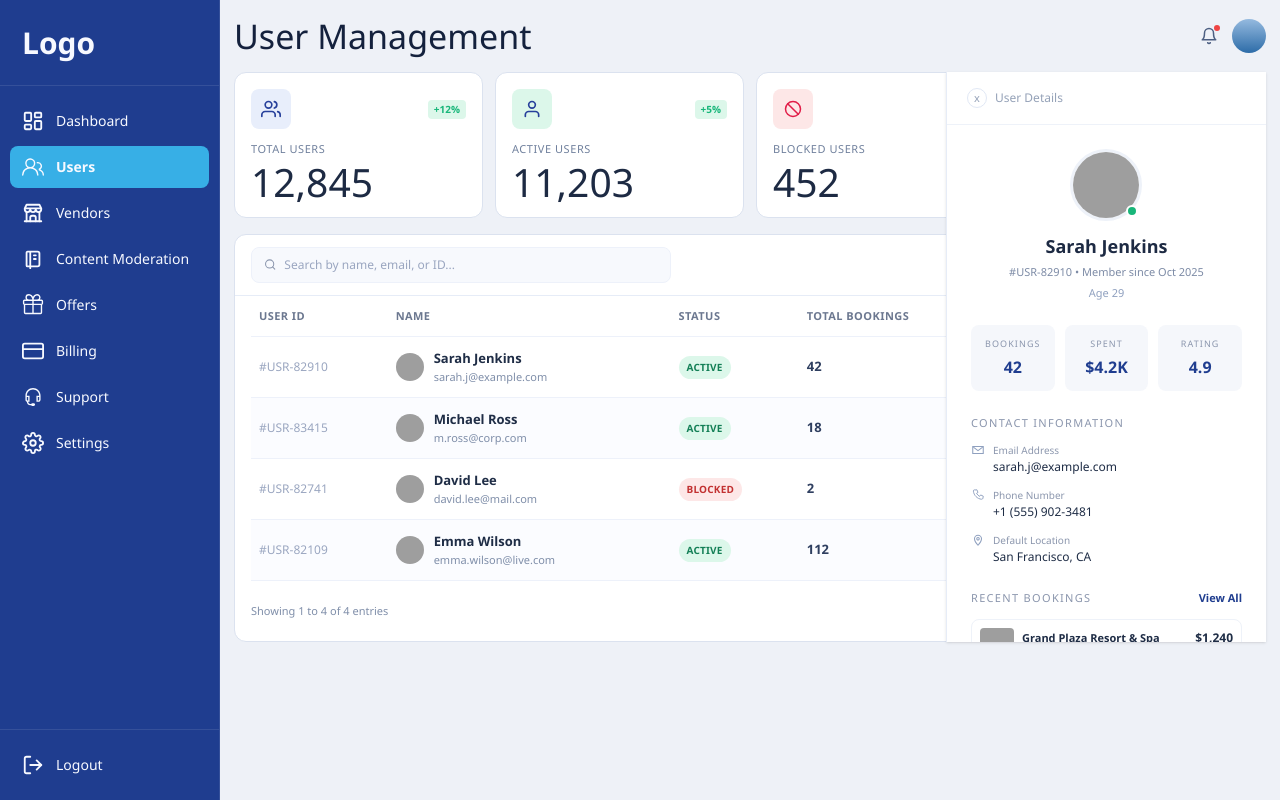
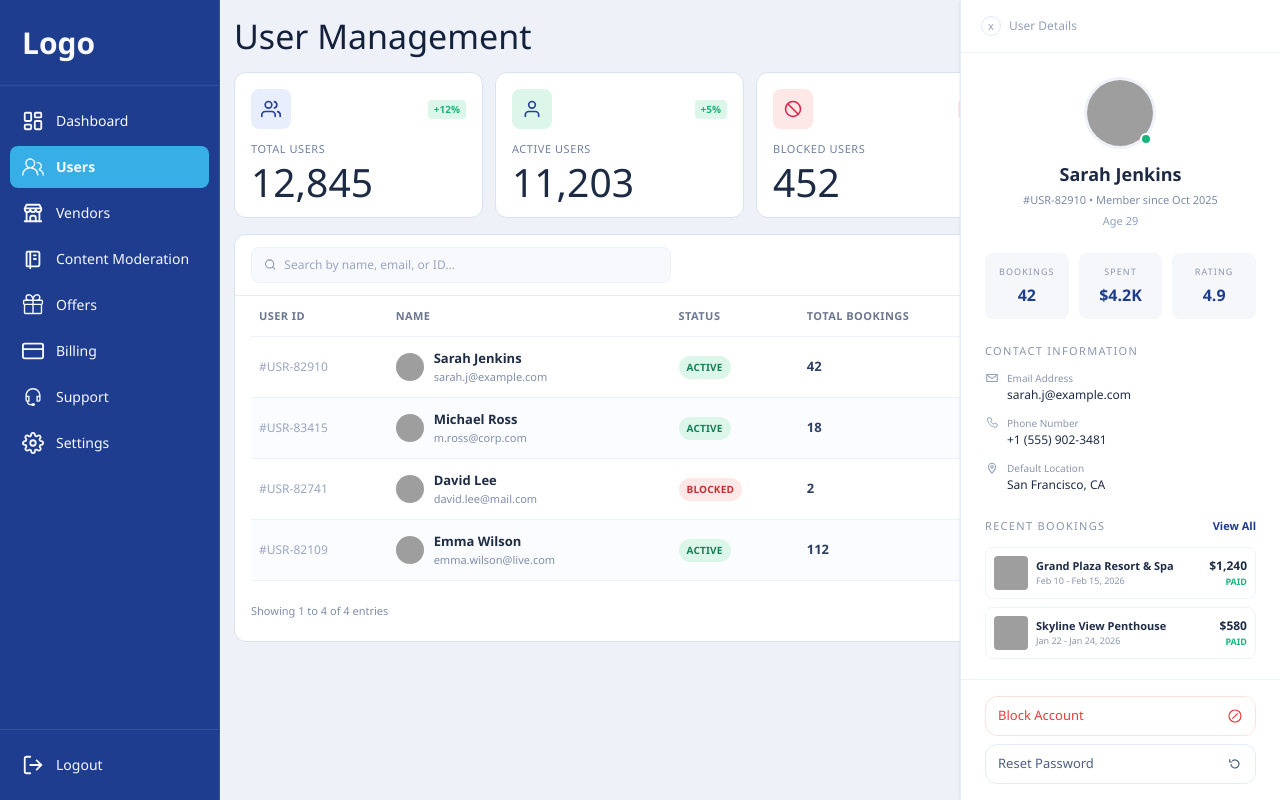
Before and after one commit to mmiskatul/nunonus-service-provider, a Next.js app: page /users in a window 1280 px wide. Both pictures are taken after a click on the button 1154 px from the left and 367 px from the top of the page. Built offline with nearby package versions, Linux system fonts and the light colour scheme; grey boxes are pictures that could not be loaded.

Commit message:
fix: make user details panel full-height

```diff
--- a/components/main/users-management-view.tsx
+++ b/components/main/users-management-view.tsx
@@ -593,13 +593,13 @@ export function UsersManagementView() {
       </div>
 
       <div
-        className={`absolute inset-0 z-20 ${selectedUser ? "pointer-events-auto" : "pointer-events-none"}`}
+        className={`fixed inset-0 z-20 ${selectedUser ? "pointer-events-auto" : "pointer-events-none"}`}
         onClick={() => setSelectedUserId(null)}
         aria-hidden
       />
 
       <aside
-        className={`absolute right-0 top-0 z-30 h-full w-full max-w-[320px] border-l border-[#e6ecf7] bg-white shadow-sm transition-transform duration-300 ${
+        className={`fixed right-0 top-0 z-30 h-full w-full max-w-[320px] border-l border-[#e6ecf7] bg-white shadow-sm transition-transform duration-300 ${
           selectedUser ? "translate-x-0" : "translate-x-full"
         }`}
       >
@@ -616,7 +616,7 @@ export function UsersManagementView() {
               </button>
             </div>
 
-            <div className="px-6 py-6">
+            <div className="flex-1 overflow-y-auto px-6 py-6">
               <div className="mx-auto mb-6 flex w-fit flex-col items-center">
                 <div className="relative">
                   <Image
```
